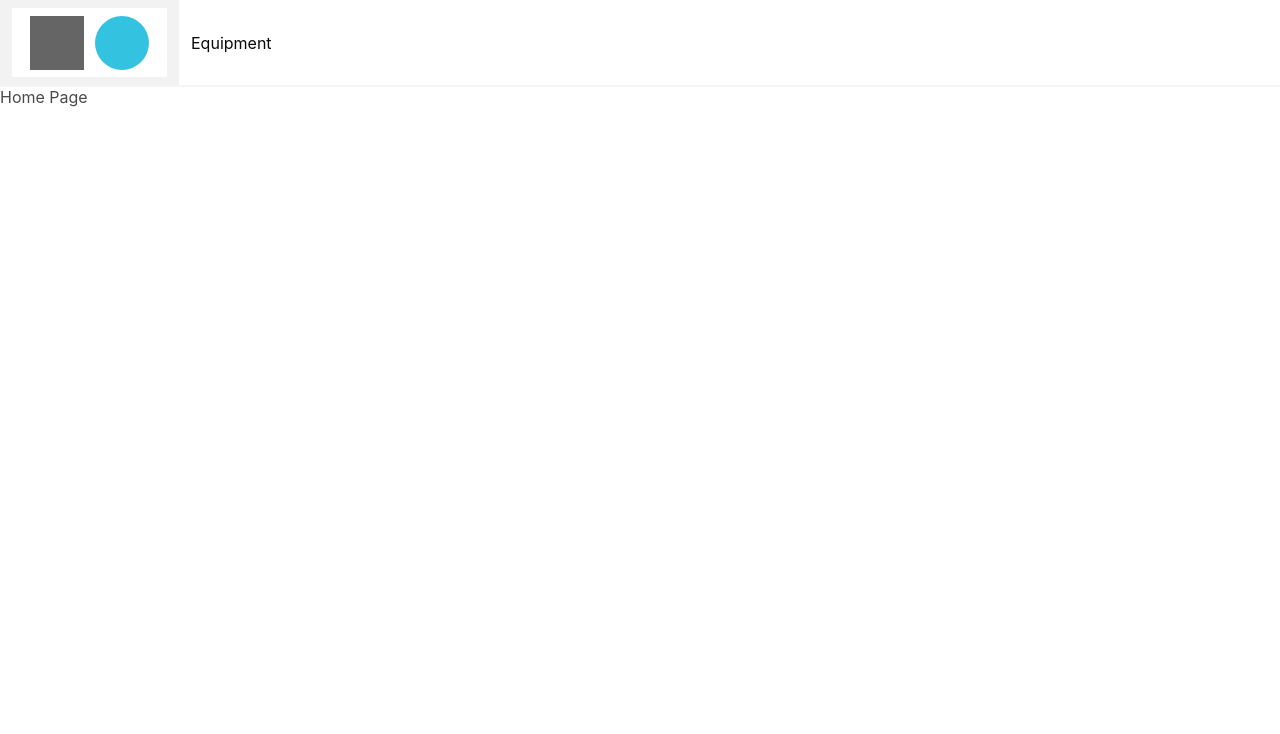
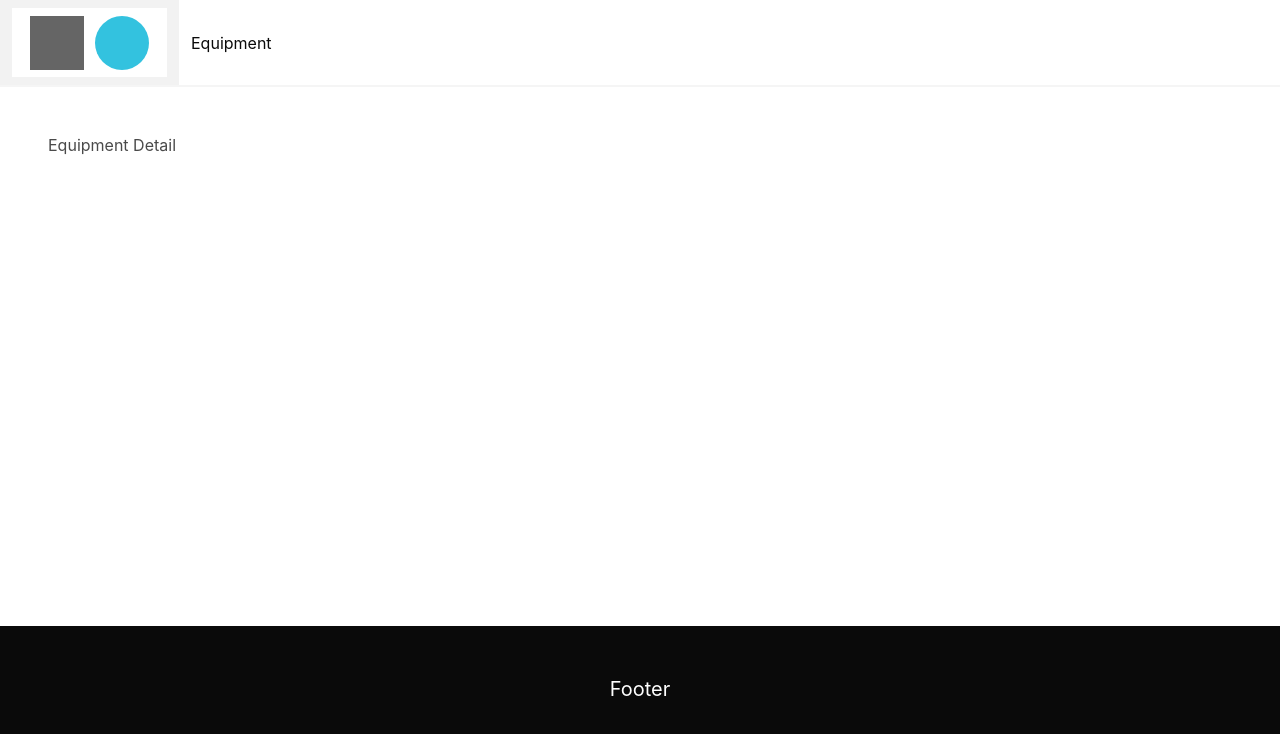
Before and after one commit to robert-laws/practice-oct-2020-mern-app, a React (Create React App) app: page /equipment/1 in a window 1280 px wide. Before the commit this address led to /. Shown: the top 734 px of the page. Built offline with nearby package versions, Linux system fonts and the light colour scheme.

Commit message:
refactor equipment page

```diff
--- a/src/App.js
+++ b/src/App.js
@@ -6,18 +6,22 @@ import {
   Redirect,
 } from 'react-router-dom';
 import './App.scss';
-import { Navigation } from './layout';
-import { Equipment, Home } from './pages';
+import { Footer, Navigation } from './layout';
+import { EquipmentList, EquipmentDetail, Home } from './pages';
 
 const App = () => {
   return (
     <Router>
       <Navigation />
-      <Switch>
-        <Route exact path='/' component={Home} />
-        <Route exact path='/equipment' component={Equipment} />
-        <Redirect to='/' />
-      </Switch>
+      <section className='section' style={{ flex: '1' }}>
+        <Switch>
+          <Route exact path='/' component={Home} />
+          <Route exact path='/equipment' component={EquipmentList} />
+          <Route exact path='/equipment/:id' component={EquipmentDetail} />
+          <Redirect to='/' />
+        </Switch>
+      </section>
+      <Footer />
     </Router>
   );
 };
--- a/src/App.scss
+++ b/src/App.scss
@@ -1,3 +1,5 @@
-.App {
-  text-align: center;
+#root {
+  display: flex;
+  flex-direction: column;
+  height: 100vh;
 }
--- /dev/null
+++ b/src/layout/Footer.js
@@ -0,0 +1,11 @@
+import React from 'react';
+
+export const Footer = () => {
+  return (
+    <footer className='footer has-background-black' style={{ flex: '0' }}>
+      <div className='content has-text-centered has-text-white is-size-5'>
+        Footer
+      </div>
+    </footer>
+  );
+};
--- a/src/layout/Navigation.js
+++ b/src/layout/Navigation.js
@@ -11,7 +11,11 @@ export const Navigation = () => {
     >
       <div className='navbar-brand'>
         <Link to='/' className='navbar-item'>
-          <img src={Logo} alt='Tech Menu Logo' style={{ maxHeight: '70px' }} />
+          <img
+            src={Logo}
+            alt='Tech Menu Logo'
+            style={{ maxHeight: '70px', flex: '0' }}
+          />
         </Link>
       </div>
       <div className='navbar-menu'>
--- a/src/layout/index.js
+++ b/src/layout/index.js
@@ -1 +1,2 @@
 export { Navigation } from './Navigation';
+export { Footer } from './Footer';
--- /dev/null
+++ b/src/pages/EquipmentDetail.js
@@ -0,0 +1,5 @@
+import React from 'react';
+
+export const EquipmentDetail = () => {
+  return <div>Equipment Detail</div>;
+};
--- a/src/pages/Equipment.js
+++ b/src/pages/EquipmentList.js
@@ -2,7 +2,7 @@ import React from 'react';
 import EquipmentData from '../data/equipment';
 import { HeadingText, List } from '../components';
 
-export const Equipment = () => {
+export const EquipmentList = () => {
   const data = EquipmentData;
 
   return (
--- a/src/pages/index.js
+++ b/src/pages/index.js
@@ -1,2 +1,3 @@
 export { Home } from './Home';
-export { Equipment } from './Equipment';
+export { EquipmentList } from './EquipmentList';
+export { EquipmentDetail } from './EquipmentDetail';
```
